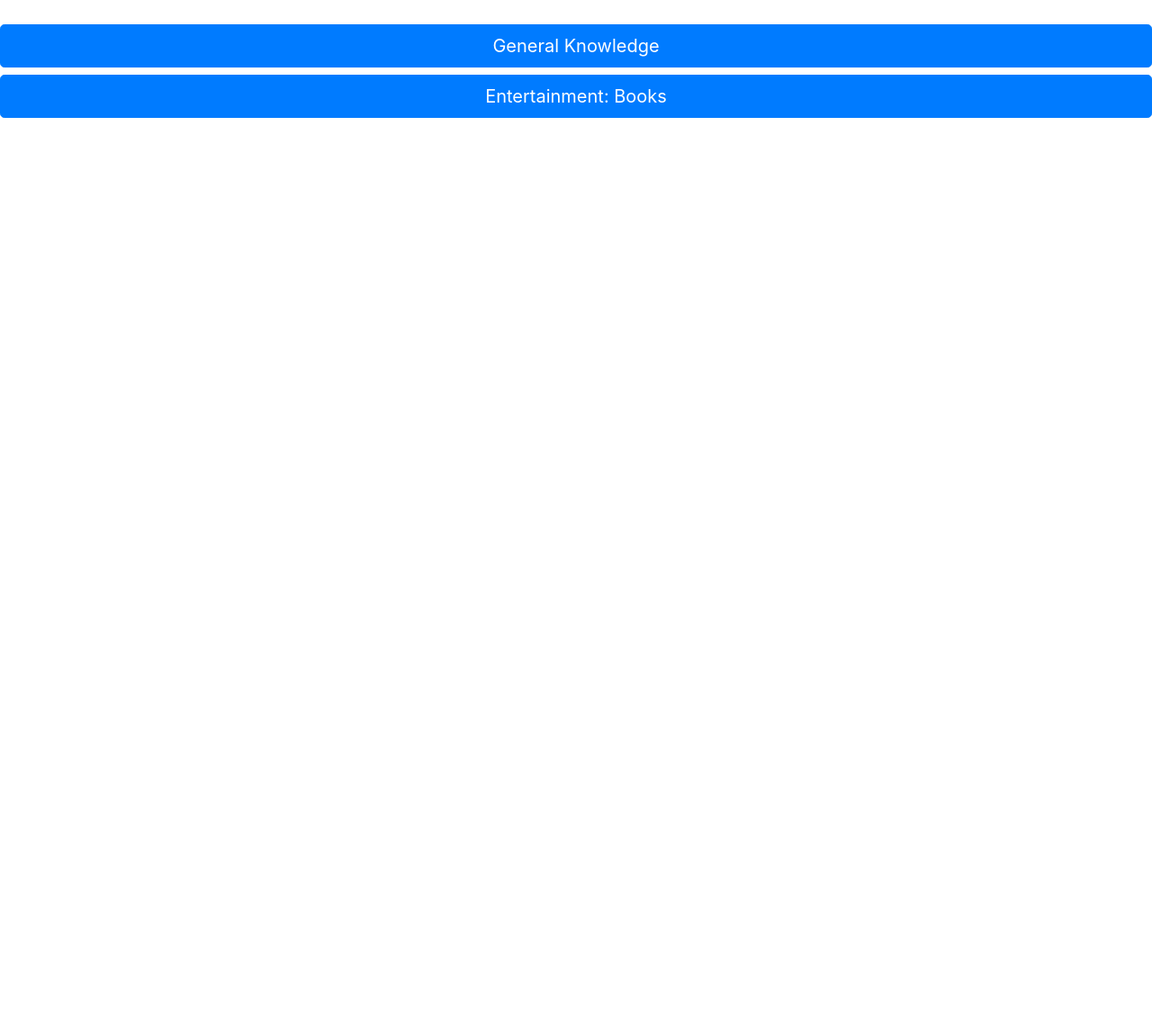
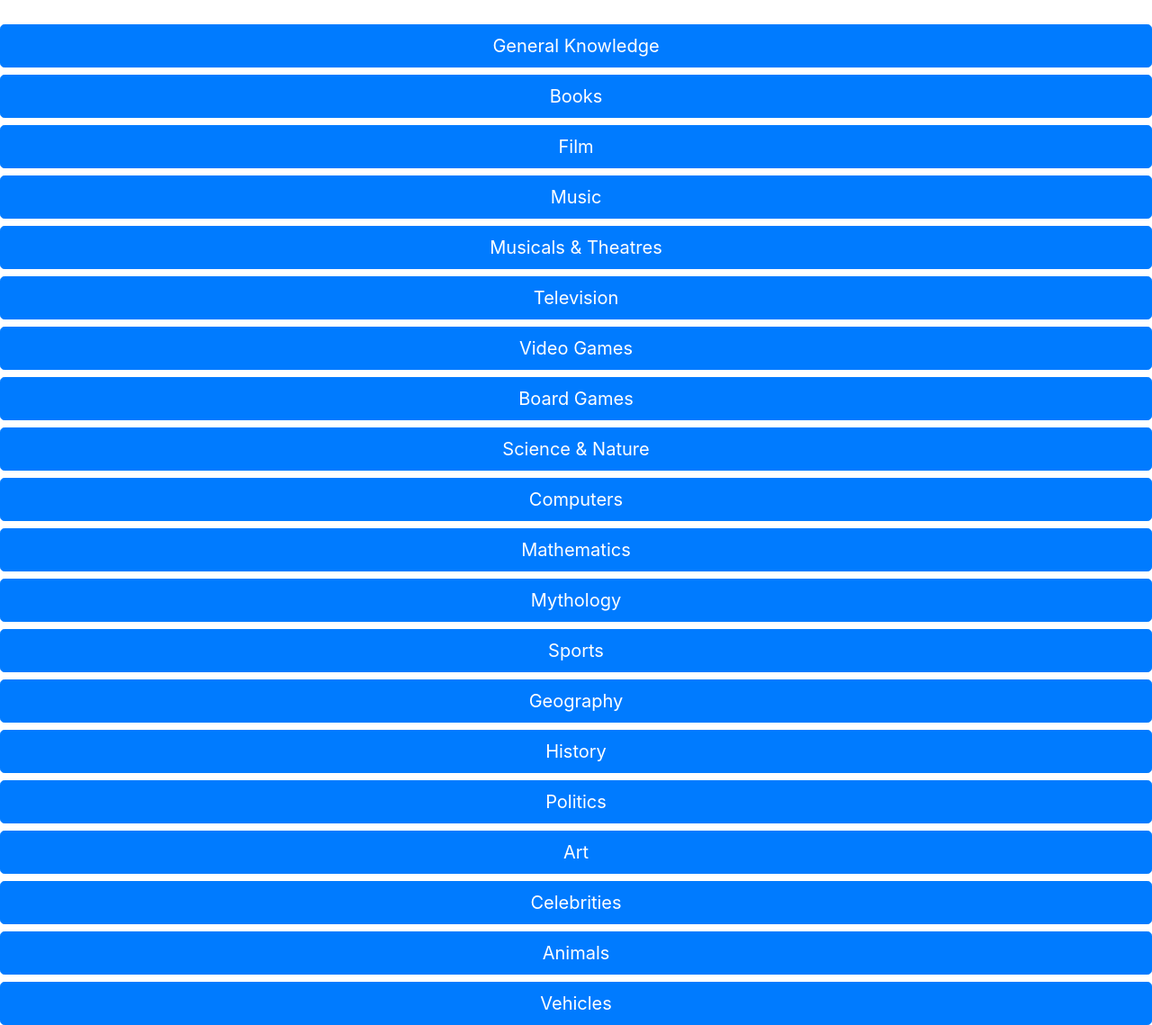
Before and after one commit to tchen9/KungFuTea, a Flask app: page /categories in a window 1280 px wide. Shown: the part 66-1205 px from the top of the page at 90% size. Before the commit the page ends 197 px from the top, so only its background shows below. Run offline with Flask 2, Linux system fonts and the light colour scheme; some libraries are stand-ins or nearby versions.

Commit message:
added more categories, and temporary results page

```diff
--- a/app.py
+++ b/app.py
@@ -75,19 +75,24 @@ def profile():
 
 @app.route('/question', methods = ['GET', 'POST'])
 def question():
-    response = trivia.call_api(category)
     if request.method == 'POST':
         category = request.form.get('subject')
-        #ansChoice = request.form.get('ansChoice')
-    #print ansChoice
+    global response
+    response = trivia.call_api(category)
     question = response[0]['question']
     answers = trivia.randomize(response[0])
+    return render_template('question.html', question = question, answers = answers)
+
+@app.route('/results', methods = ['GET', 'POST'])
+def results():
+    if request.method == 'POST':
+        choice = request.form.get('ansChoice')
+    global response
     correct_answer = response[0]['correct_answer']
-    return render_template('question.html', question = question, answers = answers, correct_answer = correct_answer)
-
-@app.route('/results')
-def results():
-    return render_template('results.html')
+    if choice == correct_answer:
+        return render_template('results.html', result = "CORRECT")
+    else:
+        return render_template('results.html', result = "INCORRECT", ans = "The correct answer is %s." % correct_answer)
 
 @app.route('/settings')
 def settings():
--- a/devlog.txt
+++ b/devlog.txt
@@ -36,3 +36,9 @@ Started adding bot logic. Skewed RNG implemented
 
 -e linK -- 2018-01-08 14:37:56
 Added point algorithm
+
+ahmedF -- 2018-01-11 00:48:03
+randomized answers
+
+ahmedF -- 2018-01-11 00:49:01
+temporary results page -> correct/incorrect, added most of the categories
--- a/templates/categories.html
+++ b/templates/categories.html
@@ -27,7 +27,26 @@ KaFooT - Categories
 
 <form method="POST" action="/question">
   <button type="submit" name="subject" value="9" class="btn btn-primary btn-lg btn-block"> General Knowledge </button>
-  <button type="submit" name="subject" value="10" class="btn btn-primary btn-lg btn-block"> Entertainment: Books </button>
+  <button type="submit" name="subject" value="10" class="btn btn-primary btn-lg btn-block"> Books </button>
+  <button type="submit" name="subject" value="11" class="btn btn-primary btn-lg btn-block"> Film </button>
+  <button type="submit" name="subject" value="12" class="btn btn-primary btn-lg btn-block"> Music </button>
+  <button type="submit" name="subject" value="13" class="btn btn-primary btn-lg btn-block"> Musicals & Theatres </button>
+  <button type="submit" name="subject" value="14" class="btn btn-primary btn-lg btn-block"> Television </button>
+  <button type="submit" name="subject" value="15" class="btn btn-primary btn-lg btn-block"> Video Games </button>
+  <button type="submit" name="subject" value="16" class="btn btn-primary btn-lg btn-block"> Board Games </button>
+  <button type="submit" name="subject" value="17" class="btn btn-primary btn-lg btn-block"> Science & Nature </button>
+  <button type="submit" name="subject" value="18" class="btn btn-primary btn-lg btn-block"> Computers </button>
+  <button type="submit" name="subject" value="19" class="btn btn-primary btn-lg btn-block"> Mathematics </button>
+  <button type="submit" name="subject" value="20" class="btn btn-primary btn-lg btn-block"> Mythology </button>
+  <button type="submit" name="subject" value="21" class="btn btn-primary btn-lg btn-block"> Sports </button>
+  <button type="submit" name="subject" value="22" class="btn btn-primary btn-lg btn-block"> Geography </button>
+  <button type="submit" name="subject" value="23" class="btn btn-primary btn-lg btn-block"> History </button>
+  <button type="submit" name="subject" value="24" class="btn btn-primary btn-lg btn-block"> Politics </button>
+  <button type="submit" name="subject" value="25" class="btn btn-primary btn-lg btn-block"> Art </button>
+  <button type="submit" name="subject" value="26" class="btn btn-primary btn-lg btn-block"> Celebrities </button>
+  <button type="submit" name="subject" value="27" class="btn btn-primary btn-lg btn-block"> Animals </button>
+  <button type="submit" name="subject" value="28" class="btn btn-primary btn-lg btn-block"> Vehicles </button>
+
 </form>
 
 <!--
--- a/utils/trivia.py
+++ b/utils/trivia.py
@@ -12,5 +12,5 @@ def randomize(d):
     random.shuffle(answers)
     return answers
 
-response = call_api(9)
-print randomize(response[0])
+#response = call_api(9)
+#print randomize(response[0])
```
Also changed, not shown: templates/question.html (+6 -6 lines), templates/results.html (+11 -0 lines).
